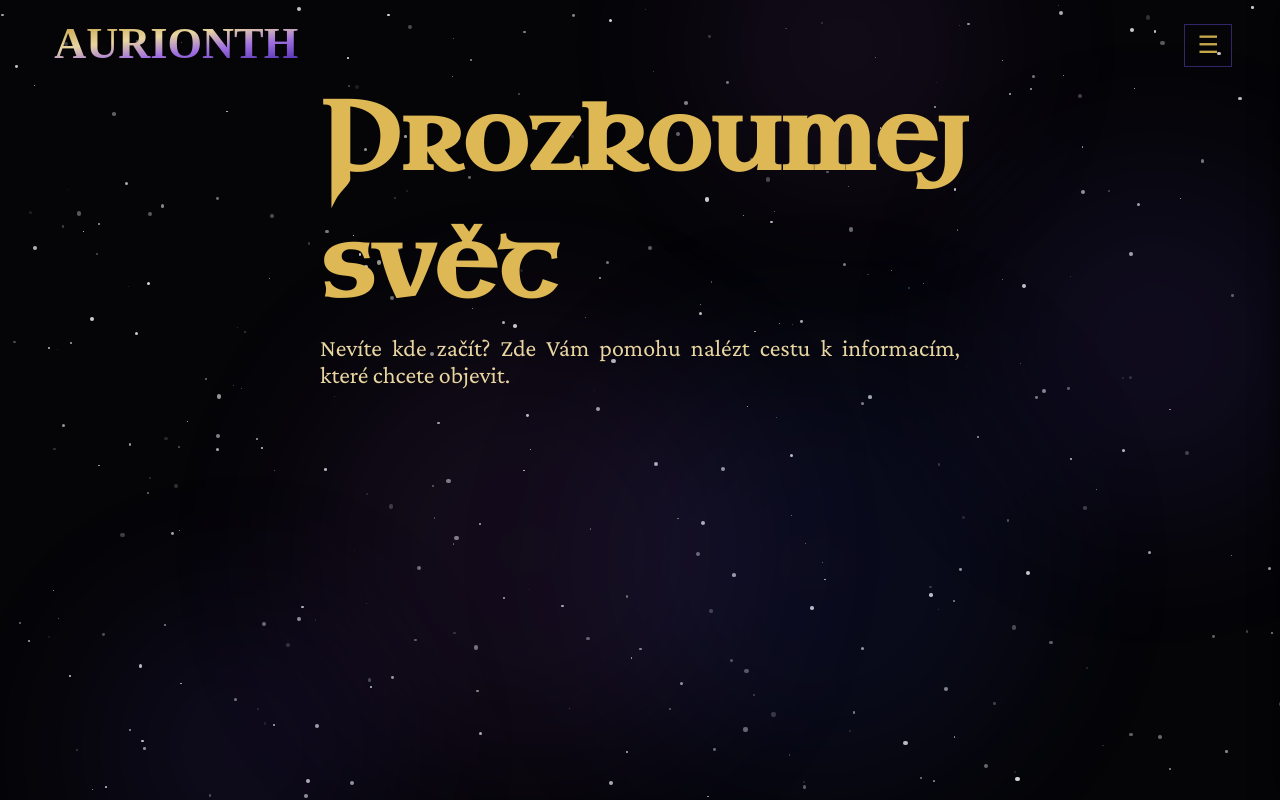
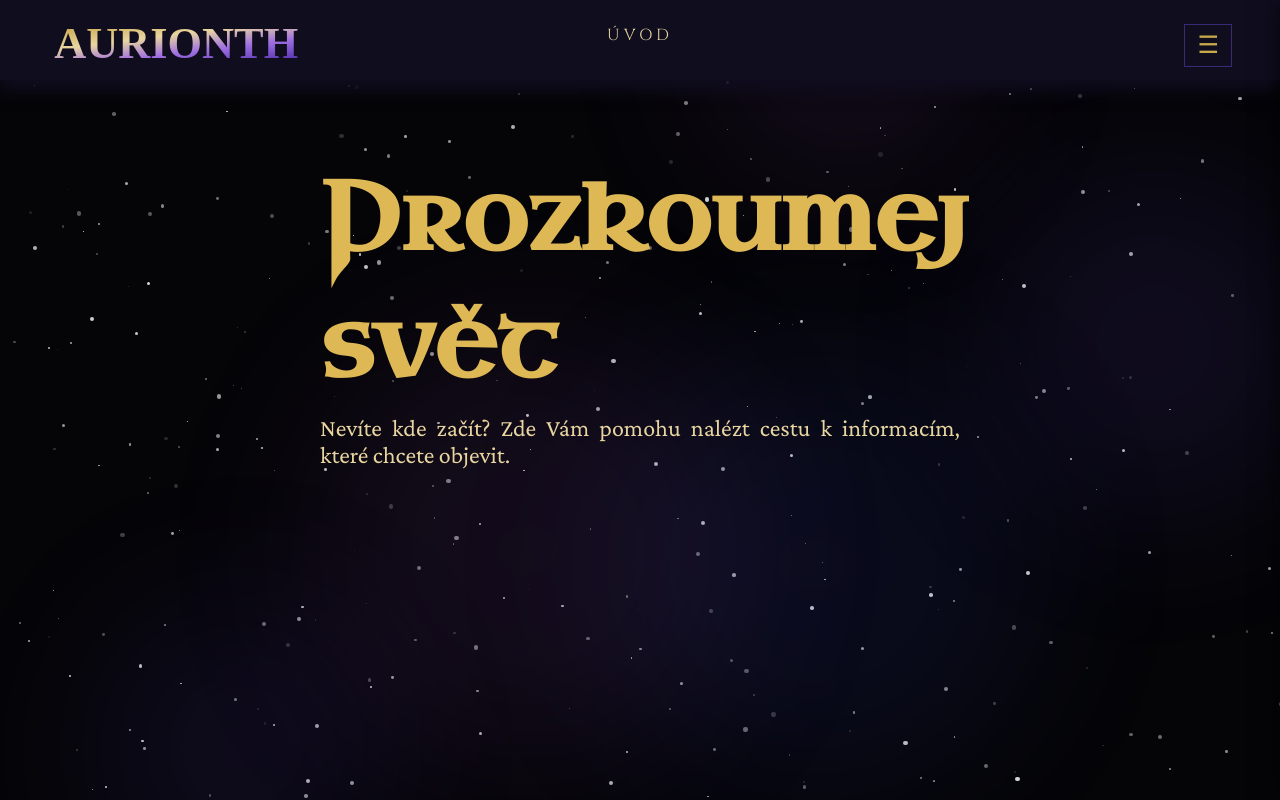
Before and after one commit to Aurittinth/Aurionth, a SvelteKit app: page /explore in a window 1280 px wide. Shown: the top 800 px of the page. Built offline with nearby package versions, Linux system fonts and the light colour scheme; a web font is replaced by a local one.

Commit message:
Update +page.svelte

```diff
--- a/src/routes/explore/+page.svelte
+++ b/src/routes/explore/+page.svelte
@@ -1,6 +1,14 @@
 <script>
     import { base } from '$app/paths';
 </script>
+
+<header class="atlas-header">
+    <nav>
+        <ul class="sec-nav">
+            <li><a href="#opening">Úvod</a></li>
+        </ul>
+    </nav>
+</header>
 
 <section class="explore">
     <section id="opening">
```
